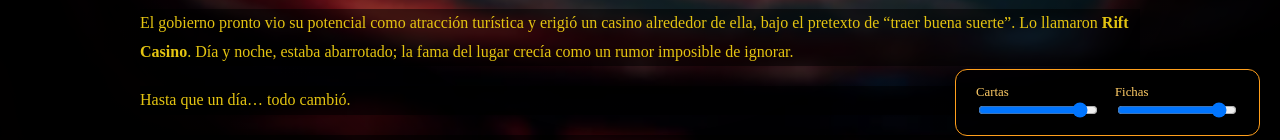
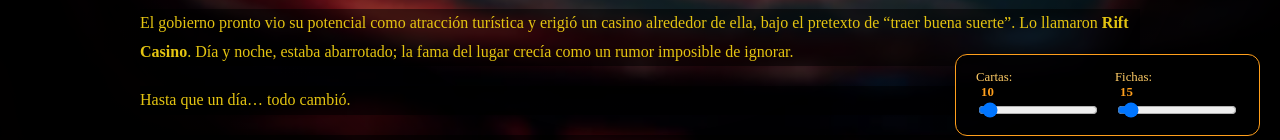
Before and after one commit to Interdimensional-Rift/The-House-Always-Wins, a plain HTML site: page index.html in a window 1280 px wide. Shown: the part 644-784 px from the top of the page. Drawn offline with Linux system fonts and the light colour scheme; animation ran at ten frames a second.

Commit message:
Add files via upload

```diff
--- a/index.html
+++ b/index.html
@@ -95,13 +95,13 @@
     <!-- Controles de apuestas -->
 <div id="odds-controls">
   <label>
-    Cartas
-    <input type="range" id="cardsRate" min="0" max="100" value="90">
+    Cartas: <span id="cardsValue">10</span>
+    <input type="range" id="cardsRate" min="0" max="255" value="10">
   </label>
 
   <label>
-    Fichas
-    <input type="range" id="chipsRate" min="0" max="100" value="90">
+    Fichas: <span id="chipsValue">15</span>
+    <input type="range" id="chipsRate" min="0" max="255" value="15">
   </label>
 </div>
 
--- a/script.js
+++ b/script.js
@@ -5,6 +5,9 @@ const container = document.getElementById('game-container');
 --------------------------------------- */
 const maxCards = 150;
 const maxChips = 200;
+
+const cardsValueText = document.getElementById("cardsValue");
+const chipsValueText = document.getElementById("chipsValue");
 
 let paused = false;
 document.addEventListener('visibilitychange', () => {
@@ -223,20 +226,24 @@ let chipsInterval = null;
 function updateCardsRate() {
   if (cardsInterval) clearInterval(cardsInterval);
 
-  const value = cardsSlider.value;
+  const value = parseInt(cardsSlider.value);
+  cardsValueText.textContent = value;
+
   if (value > 0) {
-    const delay = 200 - value * 1.8;
-    cardsInterval = setInterval(createCard, delay);
+    const delay = 500 - value * 1.8; // ajustado para rango 0–255
+    cardsInterval = setInterval(createCard, Math.max(10, delay));
   }
 }
 
 function updateChipsRate() {
   if (chipsInterval) clearInterval(chipsInterval);
 
-  const value = chipsSlider.value;
+  const value = parseInt(chipsSlider.value);
+  chipsValueText.textContent = value;
+
   if (value > 0) {
-    const delay = 220 - value * 2;
-    chipsInterval = setInterval(createChip, delay);
+    const delay = 500 - value * 1.8;
+    chipsInterval = setInterval(createChip, Math.max(10, delay));
   }
 }
 
--- a/style.css
+++ b/style.css
@@ -206,3 +206,10 @@ body {
 #odds-controls input[type="range"] {
   width: 120px;
 }
+
+/* Numeros Bonito */
+#odds-controls span {
+  font-weight: bold;
+  color: #ff9f1c;
+  margin-left: 5px;
+}
```
